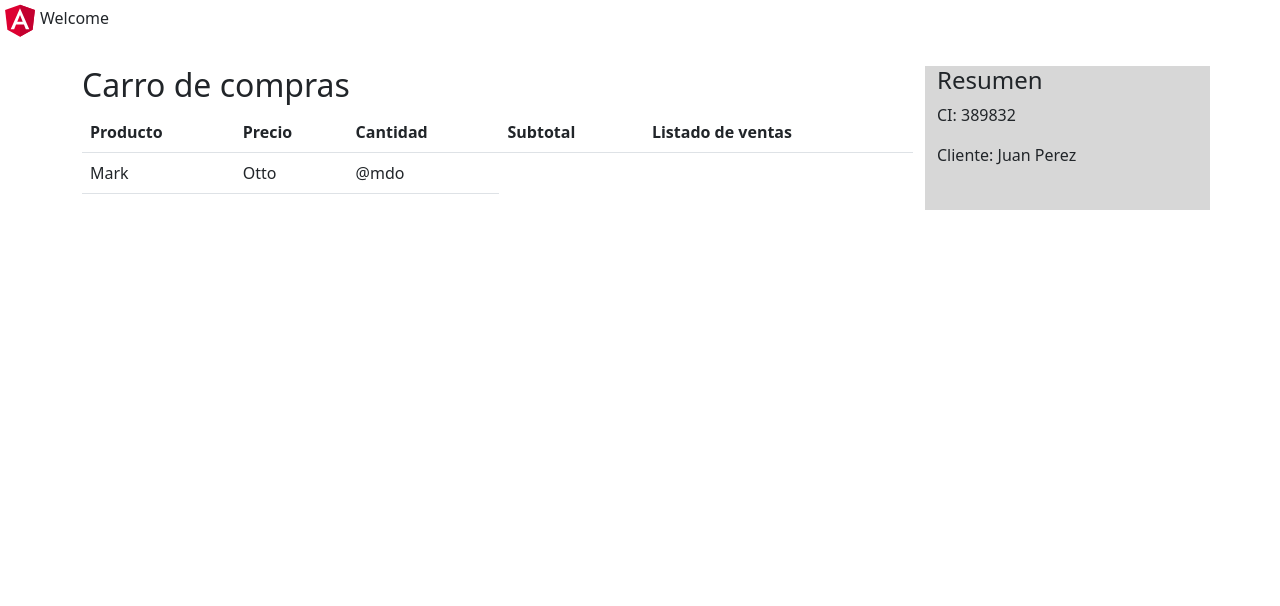
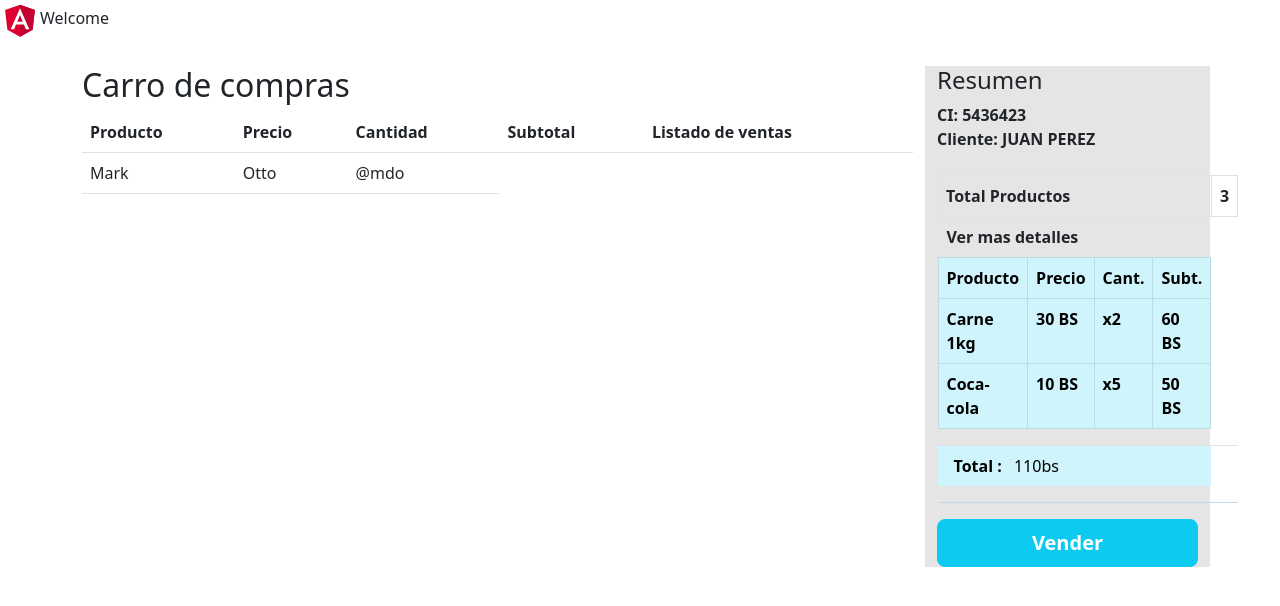
Before and after one commit to AndyGuzman7/pr-pymes-web, an Angular app: page /ventas in a window 1280 px wide. Shown: the top 606 px of the page. Built offline with nearby package versions, Linux system fonts and the light colour scheme.

Commit message:
Recibos Falta colapsar con el boton , al parecer no funciona con angular

```diff
--- a/src/app/components/ventas/ventas.component.html
+++ b/src/app/components/ventas/ventas.component.html
@@ -40,13 +40,64 @@
 
 
         </div>
-        <div style="background-color: #d7d7d7 ;" class="col-lg-3">
-          <h4>Resumen</h4>
-          <p>CI: 389832</p>
-          <p>Cliente: Juan Perez</p>
-          <br>
+        <div style="background-color: #E5E5E5 ;" class="col-lg-3">
+            <h4>Resumen</h4>
+            <div class="col-lg-20">
+                <strong>CI:</strong> <strong> 5436423 </strong>
+                <br>
+                <strong>Cliente:</strong> <strong> JUAN PEREZ </strong>
+            </div>
 
+
+            <br>
+            <div>
+                <table class="table table-bordered">
+                    <thead>
+                        <tr>
+                            <th>Total Productos</th>
+                            <th>3</th>
+                        </tr>
+                    </thead>
+                    <tbody>
+                        <tr id="accordion">
+                            <button type="button" class="btn label" data-toggle="collapse"  data-target="#collapseOne" aria-expanded="true" aria-controls="collapseOne">
+                                <strong>Ver mas detalles</strong>
+                            </button>
+                            <table class="table table-bordered table table-info"  >
+                                <thead>
+                                    <tr>
+                                        <th>Producto</th>
+                                        <th>Precio</th>
+                                        <th>Cant.</th>
+                                        <th>Subt.</th>
+                                    </tr>
+                                </thead>
+                                <tbody>
+                                    <tr>
+                                        <th>Carne 1kg</th>
+                                        <th>30 BS</th>
+                                        <th>x2</th>
+                                        <th>60 BS</th>
+                                    </tr>
+                                    <tr>
+                                        <th>Coca-cola</th>
+                                        <th>10 BS</th>
+                                        <th>x5</th>
+                                        <th>50 BS</th>
+                                    </tr>
+                                </tbody>
+                            </table>
+                        </tr>
+                    </tbody>
+                    <tfoot  class ="table table-info">
+                        <tr>
+                            <p><b>Total :</b> 110bs</p>
+                        </tr>
+                    </tfoot>
+                </table>
+            </div>
+            <div  >
+                <button type="button" class="btn btn-info btn-lg " style="width:100%"><strong class="text-white">Vender</strong></button>
+            </div>
         </div>
-      </div>
-
 </div>
```
